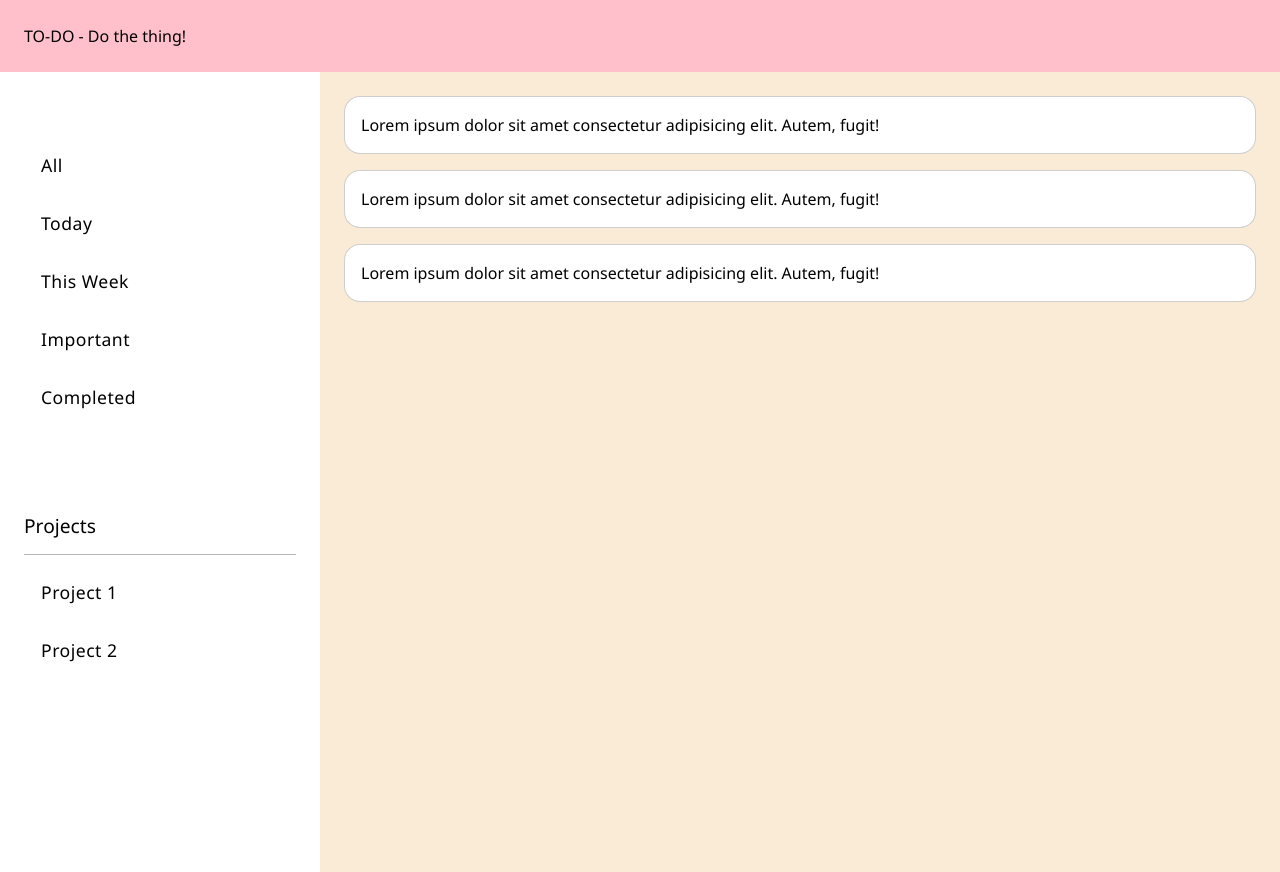
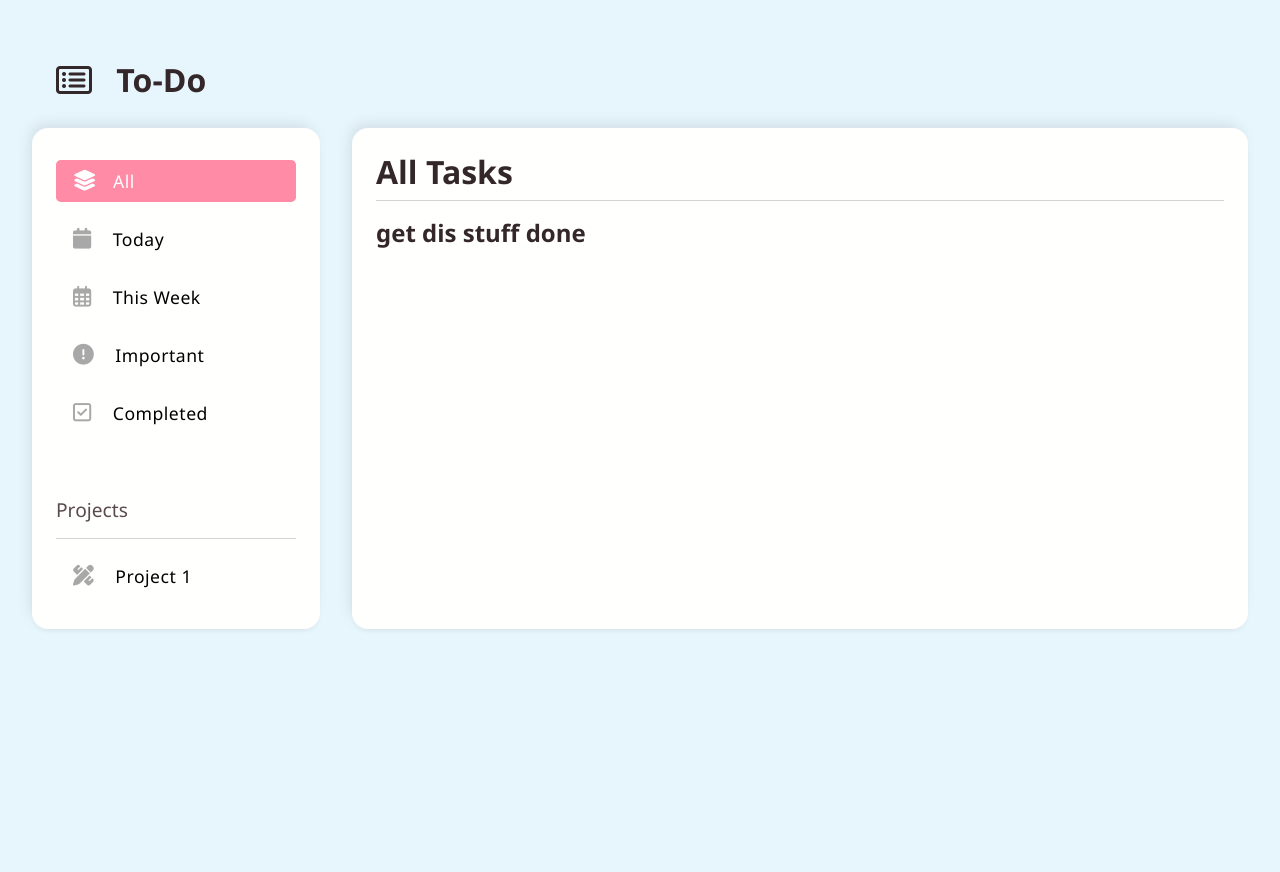
Before and after one commit to alexandranadine/todo-app, a website built with Vite: page to-do/index.html in a window 1280 px wide. Built offline with nearby package versions, Linux system fonts and the light colour scheme.

Commit message:
Changed layout styles. Added  js modules

```diff
--- a/to-do/index.html
+++ b/to-do/index.html
@@ -2,46 +2,15 @@
 <html lang="en">
   <head>
     <meta charset="UTF-8" />
-    <link rel="icon" type="image/svg+xml" href="/vite.svg" />
     <meta name="viewport" content="width=device-width, initial-scale=1.0" />
+    <script
+      src="https://kit.fontawesome.com/c5eddda55c.js"
+      crossorigin="anonymous"
+    ></script>
     <title>To-Do</title>
   </head>
   <body>
-    <header>TO-DO - Do the thing!</header>
-
-    <div id="sidebar-content">
-      <aside>
-        <div class="main-links">
-          <button class="sidebar-btn">All</button>
-          <button class="sidebar-btn">Today</button>
-          <button class="sidebar-btn">This Week</button>
-          <button class="sidebar-btn">Important</button>
-          <button class="sidebar-btn">Completed</button>
-        </div>
-
-        <div class="project">
-          <div class="project-title">
-            Projects <hr>
-          </div>
-          <div class="project-links">
-            <button class="sidebar-btn">Project 1</button>
-            <button class="sidebar-btn">Project 2</button>
-          </div>
-        </div>
-      </aside>
-      <main>
-        <div class="todo-card">
-          Lorem ipsum dolor sit amet consectetur adipisicing elit. Autem, fugit!
-        </div>
-        <div class="todo-card">
-          Lorem ipsum dolor sit amet consectetur adipisicing elit. Autem, fugit!
-        </div>
-        <div class="todo-card">
-          Lorem ipsum dolor sit amet consectetur adipisicing elit. Autem, fugit!
-        </div>
-      </main>
-    </div>
-
+    <div id="container"></div>
     <script type="module" src="/main.js"></script>
   </body>
 </html>
--- /dev/null
+++ b/to-do/js-modules/allTasks.js
@@ -0,0 +1,13 @@
+function createAllTasks() {
+  const main = document.querySelector("main");
+  main.innerHTML = `<h1>All Tasks</h1>
+    <hr>
+    <h2>get dis stuff done</h2>`;
+  return;
+}
+
+export function setAllTasks() {
+  const main = document.querySelector("main");
+  main.textContent = "";
+  main.appendChild(createAllTasks());
+}
--- /dev/null
+++ b/to-do/js-modules/completeTasks.js
@@ -0,0 +1,13 @@
+function createCompTasks() {
+    const main = document.querySelector("main");
+    main.innerHTML = `<h1>Completed Tasks</h1>
+    <hr>
+    <h2>dis stuff is done</h2>`;
+    return;
+  }
+
+  export function setCompTasks() {
+    const main = document.querySelector("main");
+    main.textContent = "";
+    main.appendChild(createCompTasks());
+  }
--- /dev/null
+++ b/to-do/js-modules/createSite.js
@@ -0,0 +1,126 @@
+import { setAllTasks } from "./allTasks";
+import { setTodayTasks } from "./todayTasks";
+import { setWeekTasks } from "./weekTasks";
+import { setImpTasks } from "./importantTasks";
+import { setCompTasks } from "./completeTasks";
+
+const mainContent = document.querySelector("#container");
+
+function createHeader() {
+  const header = document.createElement("header");
+  header.innerHTML = `<h1><i class="fa-regular fa-rectangle-list"></i> To-Do</h1>`;
+  return header;
+}
+
+function createContent() {
+  const sideMain = document.createElement("div");
+  const aside = document.createElement("aside");
+  const main = document.createElement("main");
+
+  sideMain.classList.add("side-main");
+
+  mainContent.appendChild(sideMain);
+  sideMain.appendChild(aside);
+  sideMain.appendChild(main);
+  aside.appendChild(createSidebar());
+  main.appendChild(setAllTasks());
+
+  return sideMain;
+}
+
+function createSidebar() {
+  const navigation = document.createElement("nav");
+  navigation.classList.add("main-buttons");
+
+  const allButton = document.createElement("button");
+  allButton.innerHTML = `<i class="fa-solid fa-layer-group"></i>All`;
+  allButton.classList.add("sidebar-btn", "active");
+  allButton.addEventListener("click", () => {
+    allButton.classList.add("active");
+    todayButton.classList.remove("active");
+    weekButton.classList.remove("active");
+    importantButton.classList.remove("active");
+    completedButton.classList.remove("active");
+    setAllTasks();
+  });
+
+  const todayButton = document.createElement("button");
+  todayButton.innerHTML = `<i class="fa-solid fa-calendar"></i> Today`;
+  todayButton.classList.add("sidebar-btn");
+  todayButton.addEventListener("click", () => {
+    allButton.classList.remove("active");
+    todayButton.classList.add("active");
+    weekButton.classList.remove("active");
+    importantButton.classList.remove("active");
+    completedButton.classList.remove("active");
+    setTodayTasks();
+  });
+
+  const weekButton = document.createElement("button");
+  weekButton.innerHTML = `<i class="fa-regular fa-calendar-days"></i> This Week`;
+  weekButton.classList.add("sidebar-btn");
+  weekButton.addEventListener("click", () => {
+    allButton.classList.remove("active");
+    todayButton.classList.remove("active");
+    weekButton.classList.add("active");
+    importantButton.classList.remove("active");
+    completedButton.classList.remove("active");
+    setWeekTasks();
+  });
+
+  const importantButton = document.createElement("button");
+  importantButton.innerHTML = `<i class="fa-solid fa-circle-exclamation"></i> Important`;
+  importantButton.classList.add("sidebar-btn");
+  importantButton.addEventListener("click", () => {
+    allButton.classList.remove("active");
+    todayButton.classList.remove("active");
+    weekButton.classList.remove("active");
+    importantButton.classList.add("active");
+    completedButton.classList.remove("active");
+    setImpTasks();
+  });
+
+  const completedButton = document.createElement("button");
+  completedButton.innerHTML = `<i class="fa-regular fa-square-check"></i> Completed`;
+  completedButton.classList.add("sidebar-btn");
+  completedButton.addEventListener("click", () => {
+    allButton.classList.remove("active");
+    todayButton.classList.remove("active");
+    weekButton.classList.remove("active");
+    importantButton.classList.remove("active");
+    completedButton.classList.add("active");
+    setCompTasks();
+  });
+
+  const project = document.createElement("div");
+  project.classList.add("project");
+
+  const projectTitle = document.createElement("div");
+  projectTitle.classList.add("project-title");
+  projectTitle.innerHTML = `Projects <hr />`;
+
+  const projectLinks = document.createElement("div");
+  projectLinks.classList.add("project-buttons");
+
+  const projectButton = document.createElement("button");
+  projectButton.classList.add("sidebar-btn");
+  projectButton.innerHTML = `<i class="fa-solid fa-pen-ruler"></i> Project 1`;
+
+  navigation.appendChild(allButton);
+  navigation.appendChild(todayButton);
+  navigation.appendChild(weekButton);
+  navigation.appendChild(importantButton);
+  navigation.appendChild(completedButton);
+  navigation.appendChild(project);
+  project.appendChild(projectTitle);
+  project.appendChild(projectLinks);
+  projectLinks.appendChild(projectButton);
+
+  return navigation;
+}
+
+export function buildSite() {
+  mainContent.appendChild(createHeader());
+  mainContent.appendChild(createContent());
+  aside.appendChild(createSidebar());
+}
--- /dev/null
+++ b/to-do/js-modules/importantTasks.js
@@ -0,0 +1,13 @@
+function createImpTasks() {
+    const main = document.querySelector("main");
+    main.innerHTML = `<h1>Important Tasks</h1>
+    <hr>
+    <h2>get dis stuff done NOWWW</h2>`;
+    return;
+  }
+
+  export function setImpTasks() {
+    const main = document.querySelector("main");
+    main.textContent = "";
+    main.appendChild(createImpTasks());
+  }
--- /dev/null
+++ b/to-do/js-modules/todayTasks.js
@@ -0,0 +1,13 @@
+function createTodayTasks() {
+    const main = document.querySelector("main");
+    main.innerHTML = `<h1>Today's Tasks</h1>
+    <hr>
+    <h2>get dis stuff done today</h2>`;
+    return;
+  }
+
+  export function setTodayTasks() {
+    const main = document.querySelector("main");
+    main.textContent = "";
+    main.appendChild(createTodayTasks());
+  }
--- /dev/null
+++ b/to-do/js-modules/todo.js
@@ -0,0 +1,5 @@
+function createNewTask(title, desc, dueDate, priority) {
+    return {
+
+    }
+}
--- /dev/null
+++ b/to-do/js-modules/weekTasks.js
@@ -0,0 +1,13 @@
+function createWeekTasks() {
+    const main = document.querySelector("main");
+    main.innerHTML = `<h1>This Week's Tasks</h1>
+    <hr>
+    <h2>get dis stuff done soon</h2>`;
+    return;
+  }
+
+  export function setWeekTasks() {
+    const main = document.querySelector("main");
+    main.textContent = "";
+    main.appendChild(createWeekTasks());
+  }
--- a/to-do/main.js
+++ b/to-do/main.js
@@ -1,23 +1,5 @@
 import './style.scss'
-// import javascriptLogo from './javascript.svg'
-// import { setupCounter } from './counter.js'
+// import './js-modules/createSite'
+import { buildSite } from './js-modules/createSite'
 
-// document.querySelector('#app').innerHTML = `
-//   <div>
-//     <a href="https://vitejs.dev" target="_blank">
-//       <img src="/vite.svg" class="logo" alt="Vite logo" />
-//     </a>
-//     <a href="https://developer.mozilla.org/en-US/docs/Web/JavaScript" target="_blank">
-//       <img src="${javascriptLogo}" class="logo vanilla" alt="JavaScript logo" />
-//     </a>
-//     <h1>Hello Vite!</h1>
-//     <div class="card">
-//       <button id="counter" type="button"></button>
-//     </div>
-//     <p class="read-the-docs">
-//       Click on the Vite logo to learn more
-//     </p>
-//   </div>
-// `
-
-// setupCounter(document.querySelector('#counter'))
+buildSite()
--- a/to-do/style.scss
+++ b/to-do/style.scss
@@ -1,8 +1,20 @@
+$background: #e7f5fd;
+$main: #fffffe;
+$button: #ff8ba7;
+$secondary: #ffc6c7;
+$tertiary: #c3f0ca;
+$icon: #a8a8a8;
+$large-text: #33272a;
+$p-text: #594a4e;
+$shadow: -4px -6px 15px -3px rgba(0, 0, 0, 0.1),
+  0 4px 6px -4px rgba(0, 0, 0, 0.1);
+
 :root {
   font-family: Segoe UI, Arial, sans-serif;
   font-size: 16px;
   line-height: 24px;
   font-weight: 400;
+  color: $p-text;
 
   font-synthesis: none;
   text-rendering: optimizeLegibility;
@@ -19,63 +31,93 @@
   box-sizing: inherit;
 }
 
+html,
 body {
-  margin: 0;
+  margin: 1rem;
   min-width: 320px;
   min-height: 100vh;
-}
-
-h1 {
-  font-size: 3.2em;
-  line-height: 1.1;
+  background: $background;
+  // overflow: hidden;
+  // border: 1px solid red;
 }
 
 header {
-  background-color: pink;
+  color: $large-text;
+  background: $background;
+
+  h1 {
+    margin: 0;
+  }
+
+  i {
+    margin-right: 1rem;
+  }
 }
 
-#sidebar-content {
+.side-main {
   display: flex;
   flex-wrap: wrap;
-  height: 100vh;
+  gap: 2rem;
 
   main {
     flex: 1 1 70%;
     min-width: 25ch;
-    background-color: antiquewhite;
+    background: $main;
+    border-radius: 1rem;
+    box-shadow: $shadow;
+
+    h1 {
+      color: $large-text;
+      margin: 0;
+    }
+
+    h2 {
+      font-weight: 600;
+      color: $large-text;
+    }
+
+    hr {
+      border: 0;
+      height: 1px;
+      background-color: lightgray;
+      margin: 1rem 0;
+    }
   }
 
   aside {
     flex: 1 1 20%;
-    min-width: 15ch;
+    min-width: 25ch;
+    background: $main;
+    border-radius: 1rem;
+    box-shadow: $shadow;
   }
 }
 
 header,
 main,
 aside {
-  padding: 1.5rem;
+  padding: 2rem 1.5rem;
 }
 
-.main-links {
+.main-buttons {
   display: flex;
   flex-direction: column;
   gap: 1rem;
-  margin: 3rem 0 6rem 0;
 }
 
 .project-title {
   font-size: 1.2rem;
+  margin-top: 3rem;
 
   hr {
     border: 0;
     height: 1px;
-    background-color: rgb(182, 182, 182);
+    background-color: lightgray;
     margin: 1rem 0;
   }
 }
 
-.project-links {
+.project-buttons {
   display: flex;
   flex-direction: column;
   gap: 1rem;
@@ -90,18 +132,46 @@ aside {
   font-family: Segoe UI, Arial, sans-serif;
   font-size: 1.1rem;
   letter-spacing: 0.5px;
-  transition: 300ms ease;
+  transition: 100ms ease;
+
+  i {
+    font-size: 1.3rem;
+    margin-right: 1rem;
+    color: $icon;
+    transition: 300ms ease;
+  }
 
   &:hover {
+    color: $button;
+    border: 1px solid $button;
+  }
+}
 
-    border: 1px solid rgb(182, 182, 182);
+.sidebar-btn:hover i {
+  color: $button;
+}
+
+.active {
+  background-color: $button;
+  color: #fff;
+
+  i {
+    color: #fff;
+  }
+}
+
+.sidebar-btn:hover.active {
+  color: #fff;
+
+  i {
+    color: #fff;
   }
 }
 
 .todo-card {
   background-color: #fff;
-  border: 1px solid rgba(0, 0, 0, 0.192);
   border-radius: 1rem;
+  box-shadow: $shadow;
   padding: 1rem;
   margin-bottom: 1rem;
 }
```
Also changed, not shown: to-do/js-modules/projects.js (added).
